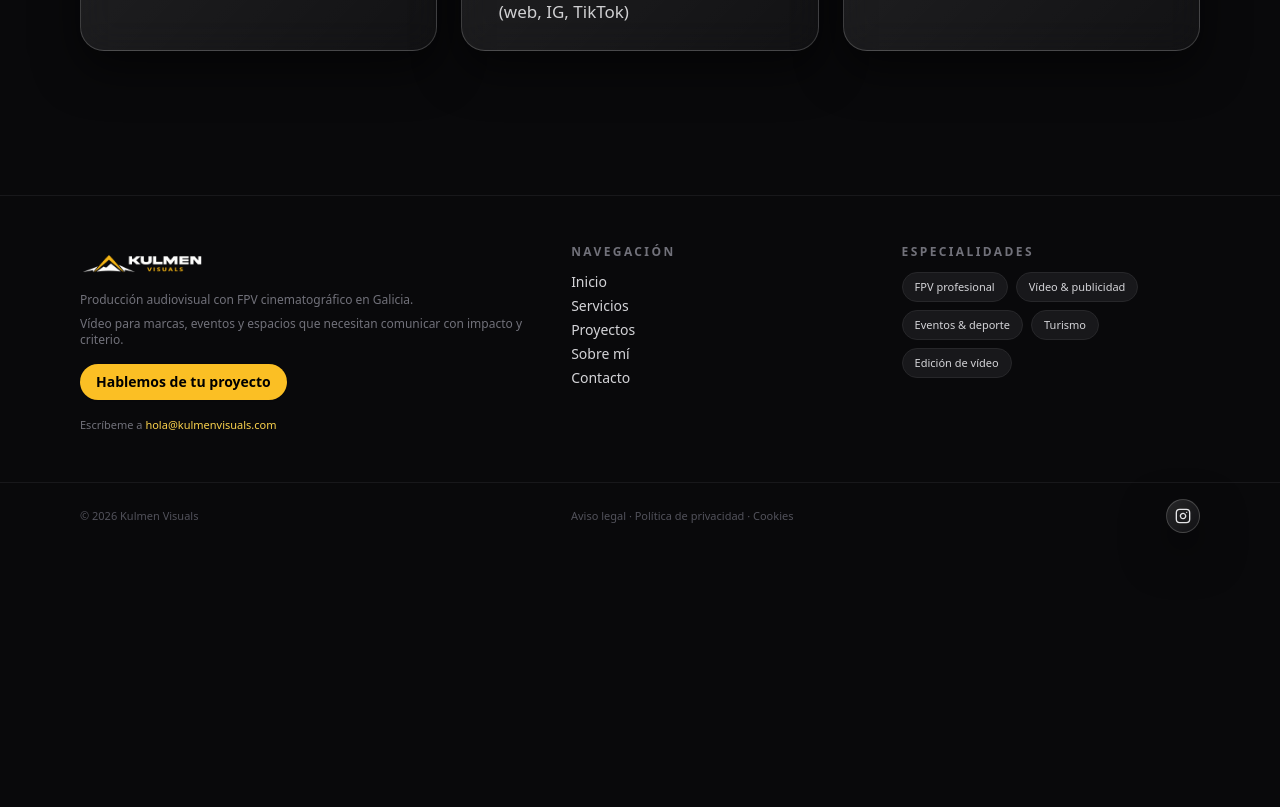
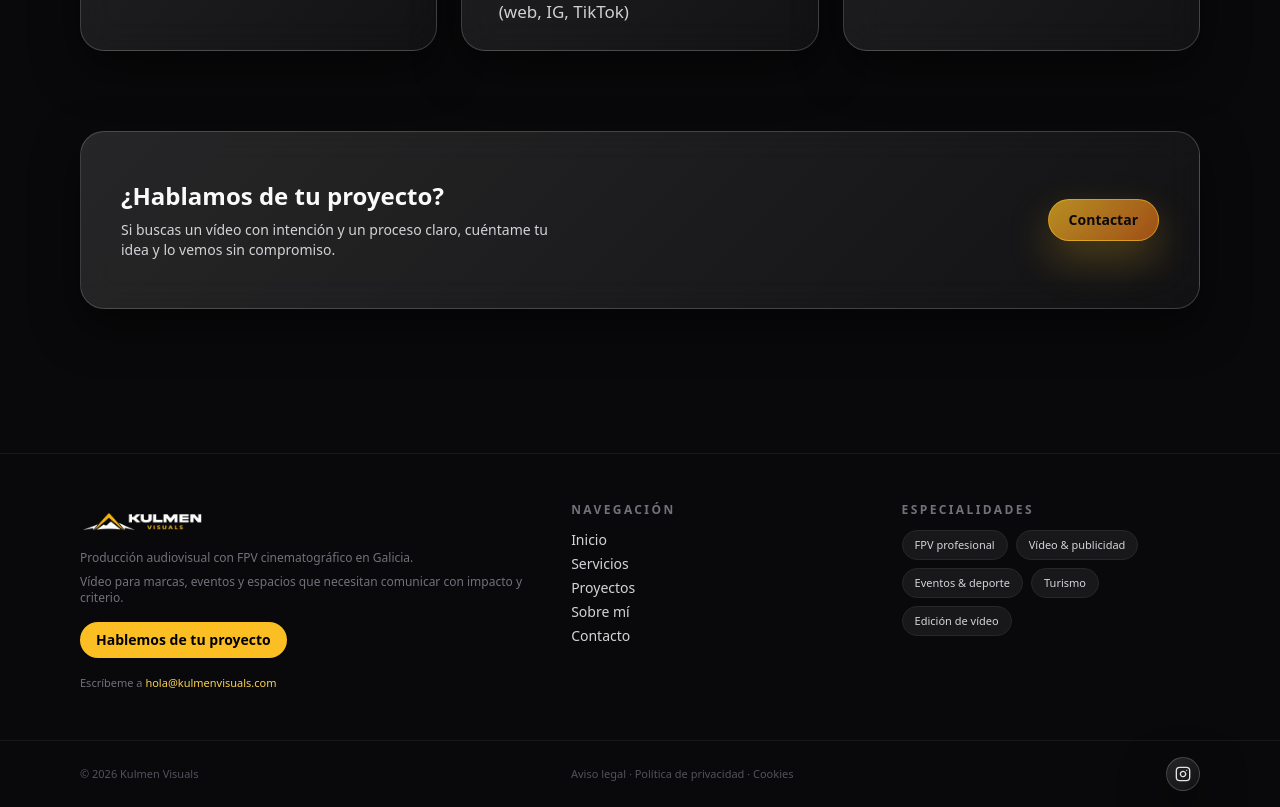
Before and after one commit to kulmenvisuals/KULMEN-VISUALS, a React (Vite) app: page /#/sobre-mi in a window 1280 px wide. Shown: the part 1140-1947 px from the top of the page. Before the commit the page ends 1689 px from the top, so only its background shows below. Built offline with nearby package versions, Linux system fonts and the light colour scheme.

Commit message:
boton sobre mi

```diff
--- a/src/pages/Servicios.jsx
+++ b/src/pages/Servicios.jsx
@@ -610,7 +610,7 @@ export default function Servicios() {
             </p>
           </div>
           <div className="flex flex-wrap gap-3">
-            <Link to="/contacto" className="kv-button-primary">
+            <Link to="/contacto" className="kv-button-primary kv-button-accent">
               Pedir presupuesto
             </Link>
           </div>
--- a/src/pages/SobreMi.jsx
+++ b/src/pages/SobreMi.jsx
@@ -1,4 +1,5 @@
 // src/pages/SobreMi.jsx
+import { Link } from "react-router-dom"
 
 // Ruta de la foto (sirve en dev y en GitHub Pages)
 const fotoIo = `${import.meta.env.BASE_URL}images/io-portrait.jpg`
@@ -146,6 +147,26 @@ export default function SobreMi() {
           ))}
         </div>
       </section>
+
+      {/* CTA final */}
+      <section className="max-w-6xl mx-auto px-4 pb-16 md:pb-20">
+        <div className="kv-glass rounded-3xl px-6 py-10 md:px-10 md:py-12 flex flex-col md:flex-row md:items-center md:justify-between gap-6">
+          <div>
+            <h2 className="text-xl md:text-2xl font-semibold mb-2">
+              ¿Hablamos de tu proyecto?
+            </h2>
+            <p className="text-sm text-zinc-300 max-w-md">
+              Si buscas un vídeo con intención y un proceso claro, cuéntame tu idea
+              y lo vemos sin compromiso.
+            </p>
+          </div>
+          <div className="flex flex-wrap gap-3">
+            <Link to="/contacto" className="kv-button-primary kv-button-accent">
+              Contactar
+            </Link>
+          </div>
+        </div>
+      </section>
     </div>
   )
 }
```
